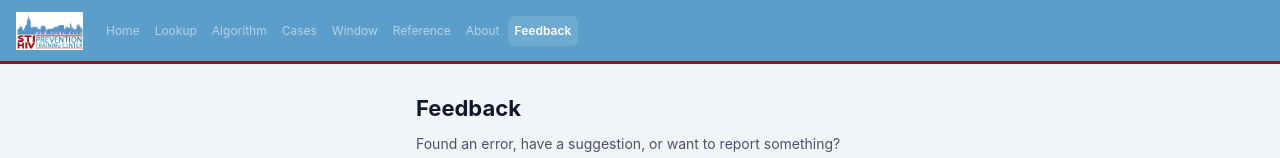
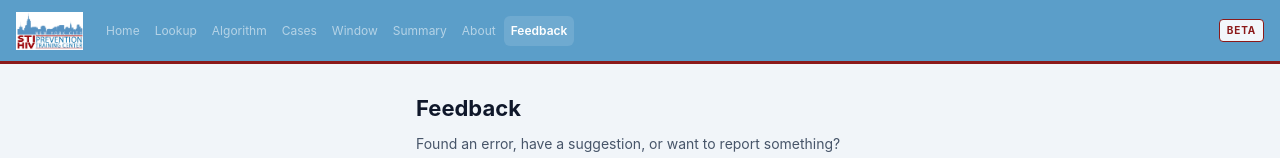
Before and after one commit to jason10033/hiv-interpretation, a React (Vite) app: page /feedback in a window 1280 px wide. Shown: the top 158 px of the page. Built offline with nearby package versions, Linux system fonts and the light colour scheme.

Commit message:
Add Beta badge to header; rename Reference to Summary in nav

```diff
--- a/gitpush.cjs
+++ b/gitpush.cjs
@@ -19,7 +19,7 @@ function run(cmd) {
 run('config user.email "jason10033@github.com"')
 run('config user.name "Jason"')
 run('add -A')
-run('commit -m "Switch HashRouter to BrowserRouter for proper page-level analytics tracking"')
+run('commit -m "Add Beta badge to header; rename Reference to Summary in nav"')
 run('push origin main')
 log.push('\n--- Done. Check https://hiv-interpretation.netlify.app ---')
 log.forEach(l => console.log(l))
--- a/src/components/Header.jsx
+++ b/src/components/Header.jsx
@@ -6,7 +6,7 @@ const NAV = [
   { path: '/algorithm', label: 'Algorithm' },
   { path: '/scenarios', label: 'Cases' },
   { path: '/window', label: 'Window' },
-  { path: '/reference', label: 'Reference' },
+  { path: '/reference', label: 'Summary' },
   { path: '/about', label: 'About' },
   { path: '/feedback', label: 'Feedback' },
 ]
@@ -83,6 +83,19 @@ export default function Header() {
         })}
       </nav>
 
+      <span style={{
+        fontSize: 10,
+        fontWeight: 700,
+        letterSpacing: '0.08em',
+        textTransform: 'uppercase',
+        color: BRAND_RED,
+        background: 'rgba(255,255,255,0.92)',
+        border: `1.5px solid ${BRAND_RED}`,
+        borderRadius: 4,
+        padding: '3px 7px',
+        flexShrink: 0,
+      }}>Beta</span>
+
     </header>
   )
 }
```
